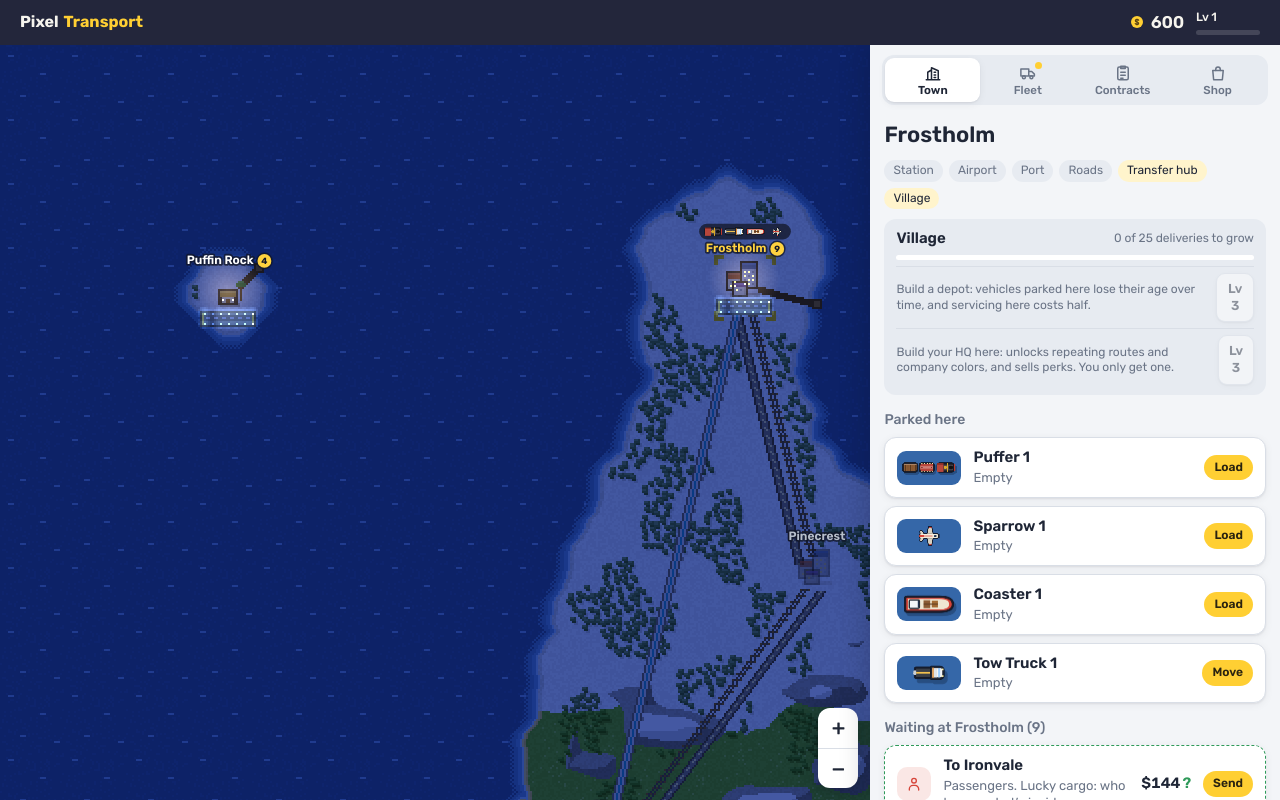
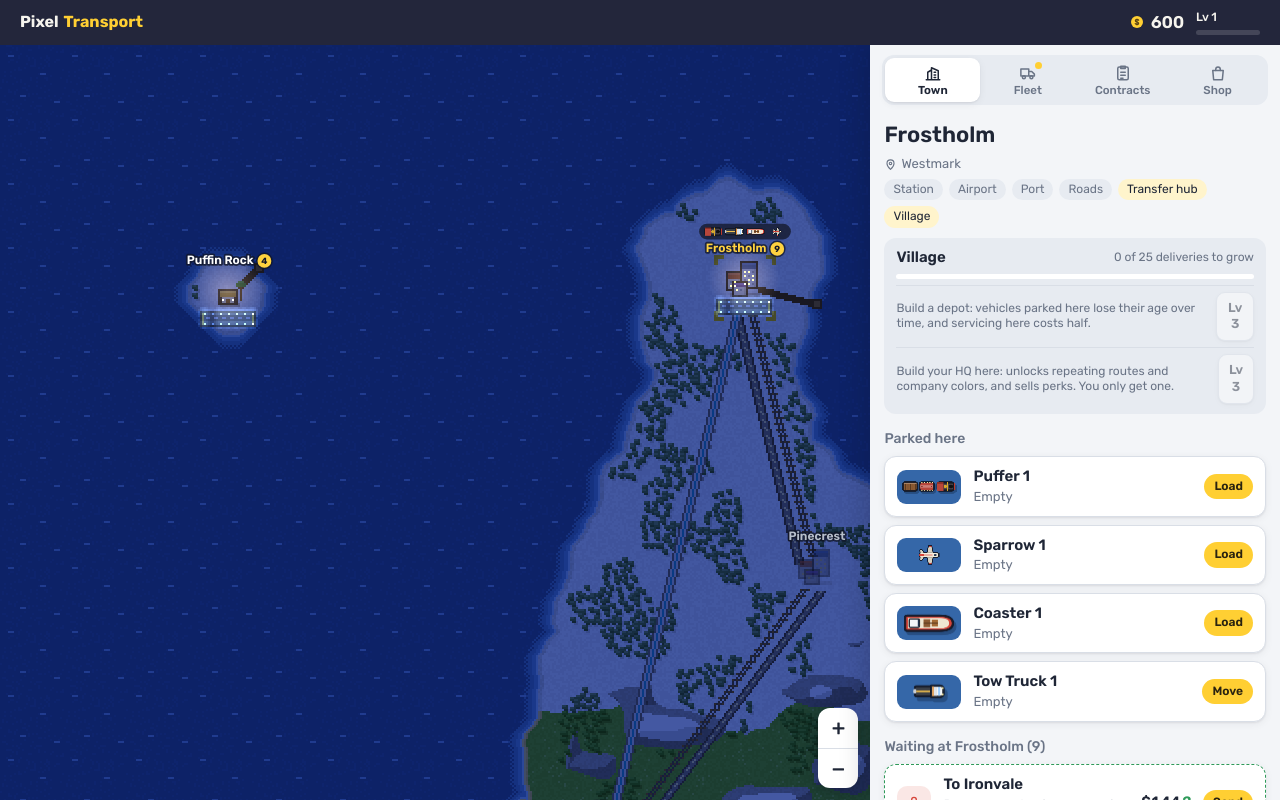
Before and after one commit to adunham95/pixel-transport, a Svelte app: page / in a window 1280 px wide. Built offline with nearby package versions, Linux system fonts and the light colour scheme.

Commit message:
Updated city panel

```diff
--- a/src/panels/CityPanel.svelte
+++ b/src/panels/CityPanel.svelte
@@ -1,6 +1,6 @@
 <script>
   import { game, ui, cityById, etaText, fmtTime, clock, followVehicle, isOpen, connections, unlockPrice, unlockCity, carrierAt, fmt, townSize, sizeName, growthOf, buyDepot, fetcher, consistOf, paintOf, buildHQ, hqPrice, setLivery, nextContractsPerk, buyContractsPerk, contractSlots, nextSuperloadsPerk, buySuperloadsPerk, superloadSlots, buyAutoPerk, mixOf, projectTowns, landmarkAt, cantHost, escortKind } from '../game/game.svelte.js';
-  import { CITY_PRICE, DEPOT, HQ, TYPE_LABEL, PROJECTS } from '../game/data.js';
+  import { CITY_PRICE, DEPOT, HQ, TYPE_LABEL, PROJECTS, CONTINENTS } from '../game/data.js';
   import ProjectCard from '../ui/ProjectCard.svelte';
   import Icon from '../ui/Icon.svelte';
   import Sprite from '../ui/Sprite.svelte';
@@ -41,6 +41,7 @@
   <div in:fly={{ x: -28, duration: 220 }}>
   <div class="cityhead">
     <h2>{c.name}</h2>
+    <span class="region"><Icon name="pin" size={13} />{c.anchor ? 'Open sea' : c.cont < 0 ? 'Lone island' : CONTINENTS[c.cont].name}</span>
     <div class="tags">
       {#if c.rail}<span class="tag">Station</span>{/if}
       {#if c.air}<span class="tag">Airport</span>{/if}
@@ -167,6 +168,7 @@
 {/if}
 
 <style>
+  .region { display: inline-flex; align-items: center; gap: 4px; margin: -4px 0 2px; font-size: 13px; color: var(--ink-soft); }
   .grow-card { margin-top: 10px; padding: 10px 12px; background: var(--panel-3); border-radius: var(--r); display: flex; flex-direction: column; gap: 6px; }
   .gline { display: flex; justify-content: space-between; align-items: center; gap: 10px; flex-wrap: wrap; }
   .gline small { color: var(--ink-soft); font-size: 12px; }
--- a/src/ui/Icon.svelte
+++ b/src/ui/Icon.svelte
@@ -56,6 +56,8 @@
     <path d="m9 6 6 6-6 6" />
   {:else if name === 'speed'}
     <path d="M4 17a8 8 0 1 1 16 0" /><path d="m12 17 4-5" />
+  {:else if name === 'pin'}
+    <path d="M12 21s-6.5-6-6.5-11a6.5 6.5 0 0 1 13 0c0 5-6.5 11-6.5 11z" /><circle cx="12" cy="10" r="2.3" />
   {:else if name === 'coin'}
     <circle cx="12" cy="12" r="9" fill="currentColor" stroke="none" /><path d="M12 7.5v9M14.5 9.5c-.5-1-1.4-1.5-2.5-1.5-1.5 0-2.5.8-2.5 2s1 1.6 2.5 2 2.5.8 2.5 2-1 2-2.5 2c-1.2 0-2.1-.6-2.6-1.6" stroke="#5a4314" stroke-width="1.8" />
   {/if}
```
